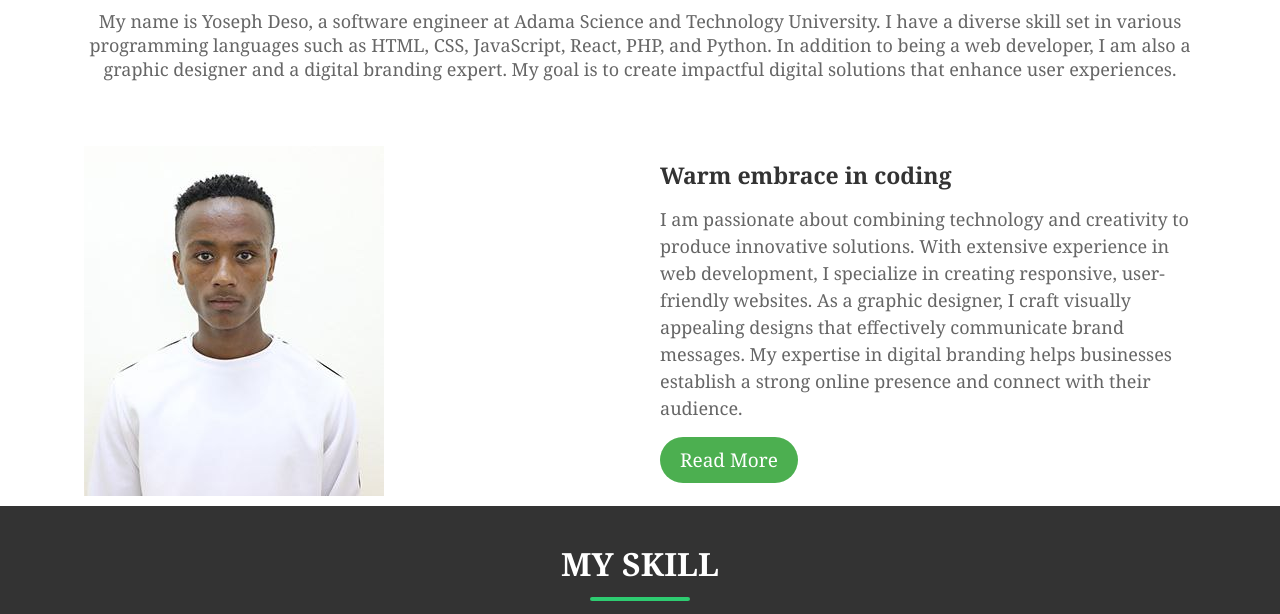
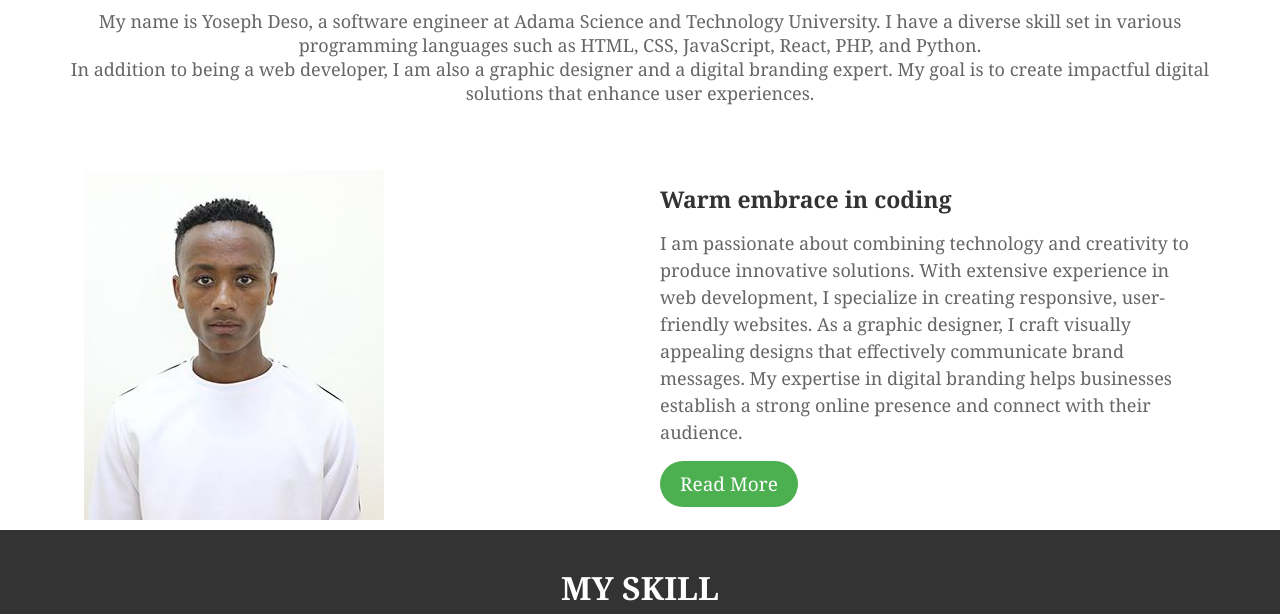
Before and after one commit to winnerJd/My-Portfolio, a plain HTML site: page index.html in a window 1280 px wide. Shown: the part 624-1238 px from the top of the page. Drawn offline with Linux system fonts and the light colour scheme.

Commit message:
Update index.html

```diff
--- a/index.html
+++ b/index.html
@@ -63,7 +63,7 @@
     <div class="about__heading">
       <h1>About Me</h1>
       <p>
-        My name is Yoseph Deso, a software engineer at Adama Science and Technology University. I have a diverse skill set in various programming languages such as HTML, CSS, JavaScript, React, PHP, and Python. In addition to being a web developer, I am also a graphic designer and a digital branding expert. My goal is to create impactful digital solutions that enhance user experiences.
+        My name is Yoseph Deso, a software engineer at Adama Science and Technology University. I have a diverse skill set in various programming languages such as HTML, CSS, JavaScript, React, PHP, and Python. <br> In addition to being a web developer, I am also a graphic designer and a digital branding expert. My goal is to create impactful digital solutions that enhance user experiences.
 
       </p>
     </div>
```
